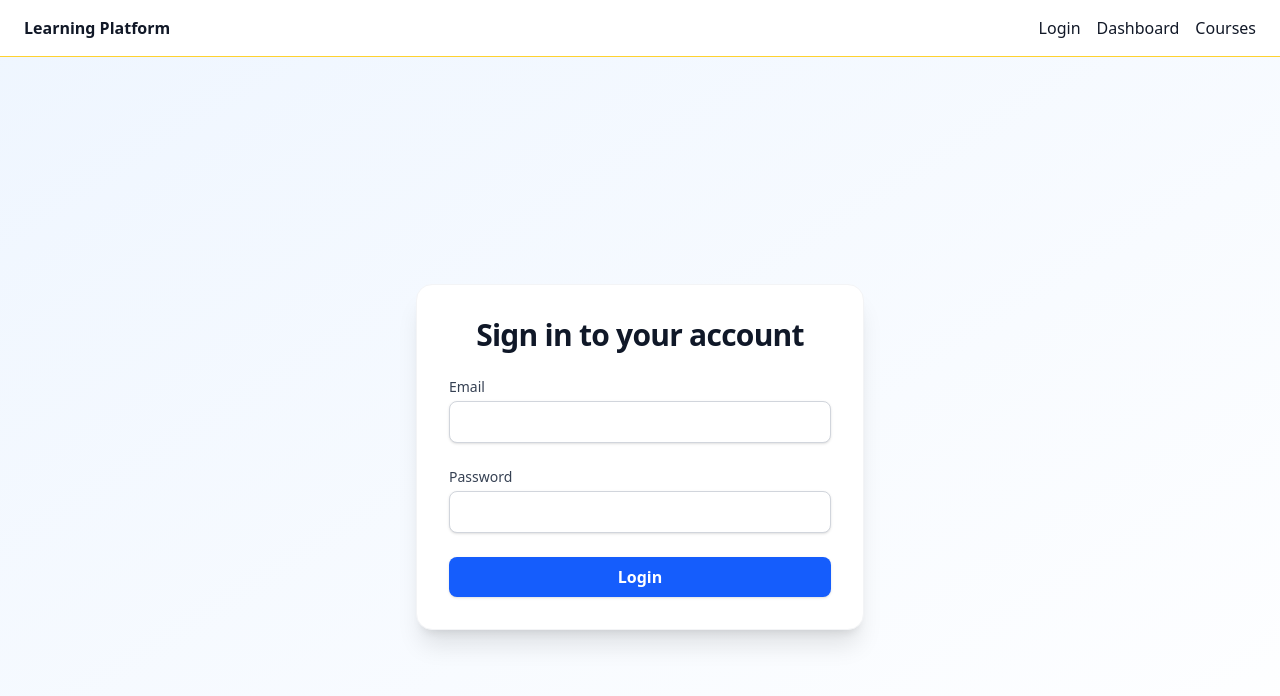
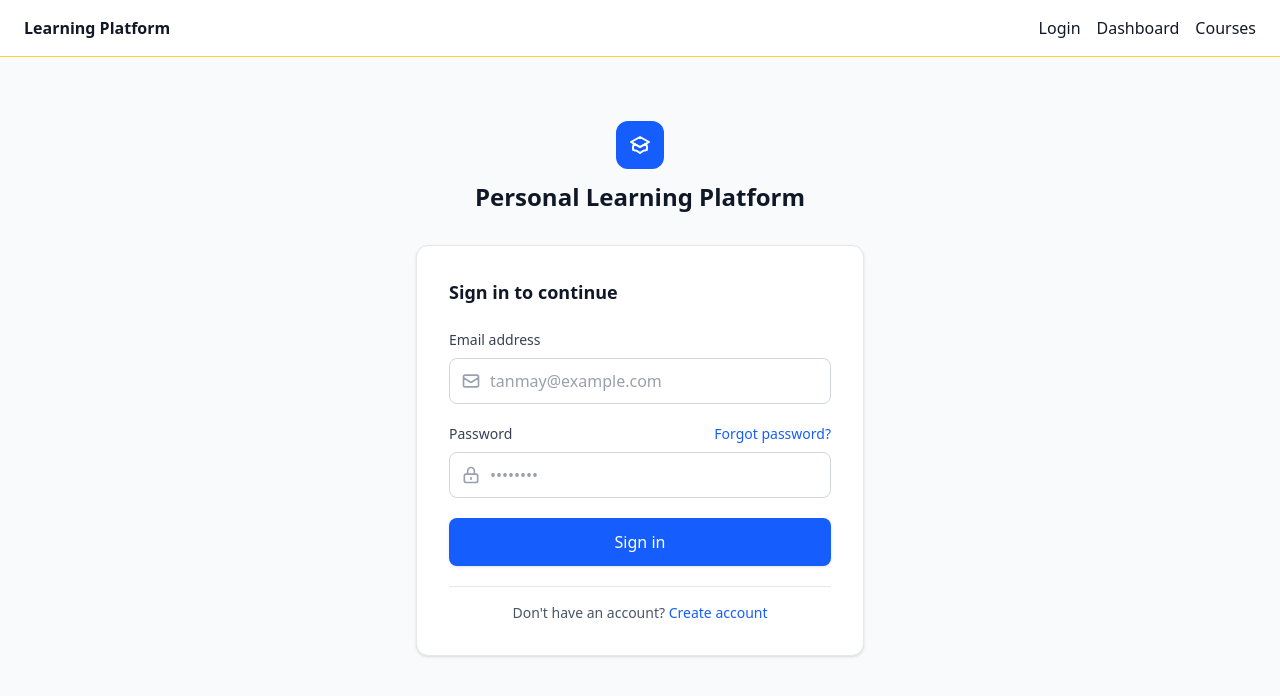
Before and after one commit to TanmayWarthe/personal-learning-platform, a Next.js app in the folder client/: page /login in a window 1280 px wide. Shown: the top 696 px of the page. Built offline with nearby package versions, Linux system fonts and the light colour scheme.

Commit message:
update the login page ui and add styling

```diff
--- a/client/src/app/login/page.tsx
+++ b/client/src/app/login/page.tsx
@@ -9,6 +9,7 @@ export default function LoginPage() {
   const [error, setError] = useState("");
 
   const router = useRouter();
+
   async function handleLogin(e: React.FormEvent) {
     e.preventDefault();
     setError("");
@@ -32,60 +33,116 @@ async function handleLogin(e: React.FormEvent) {
     router.push("/dashboard");
   }
 
+  return (
+    <main className="vh-screen mt-16 flex items-center justify-center bg-gray-50">
+      <div className="w-full max-w-md">
+        {/* Logo Section */}
+        <div className="text-center mb-8">
+          <div className="inline-flex items-center justify-center w-12 h-12 rounded-xl bg-blue-600 mb-3">
+            <svg className="w-6 h-6 text-white" fill="none" stroke="currentColor" viewBox="0 0 24 24">
+              <path strokeLinecap="round" strokeLinejoin="round" strokeWidth="2" d="M12 14l9-5-9-5-9 5 9 5z" />
+              <path strokeLinecap="round" strokeLinejoin="round" strokeWidth="2" d="M12 14l6.16-3.422a12.083 12.083 0 01.665 6.479A11.952 11.952 0 0012 20.055a11.952 11.952 0 00-6.824-2.998 12.078 12.078 0 01.665-6.479L12 14z" />
+            </svg>
+          </div>
+          <h1 className="text-2xl font-bold text-gray-900">Personal Learning Platform</h1>
+          {/* <p className="text-gray-600 mt-2 text-sm">Master programming & DSA concepts</p> */}
+        </div>
 
-  return (
-    <main className="min-h-screen flex items-center justify-center bg-gradient-to-br from-blue-50 to-white dark:from-zinc-900 dark:to-zinc-800 py-12 px-4">
-      <section className="w-full max-w-md bg-white dark:bg-zinc-900 rounded-2xl shadow-xl p-8 border border-gray-100 dark:border-zinc-800">
-        <h1 className="text-3xl font-extrabold text-center text-gray-900 dark:text-white mb-6 tracking-tight">
-          Sign in to your account
-        </h1>
-        <form onSubmit={handleLogin} className="space-y-6">
+        {/* Login Card */}
+        <div className="bg-white rounded-xl shadow-sm border border-gray-200 p-8">
+          <h2 className="text-lg font-semibold text-gray-900 mb-6">Sign in to continue</h2>
+
+          <form onSubmit={handleLogin} className="space-y-5">
+            {/* Email Input */}
             <div>
-            <label
-              htmlFor="email"
-              className="block text-sm font-medium text-gray-700 dark:text-gray-200 mb-1"
-            >
-              Email
+              <label htmlFor="email" className="block text-sm font-medium text-gray-700 mb-2">
+                Email address
               </label>
+              <div className="relative">
+                <div className="absolute inset-y-0 left-0 pl-3 flex items-center pointer-events-none">
+                  <svg className="h-5 w-5 text-gray-400" fill="none" stroke="currentColor" viewBox="0 0 24 24">
+                    <path strokeLinecap="round" strokeLinejoin="round" strokeWidth="2" d="M3 8l7.89 5.26a2 2 0 002.22 0L21 8M5 19h14a2 2 0 002-2V7a2 2 0 00-2-2H5a2 2 0 00-2 2v10a2 2 0 002 2z" />
+                  </svg>
+                </div>
                 <input
                   id="email"
                   name="email"
                   type="email"
                   autoComplete="email"
                   required
-              className="block w-full px-4 py-2 border border-gray-300 dark:border-zinc-700 rounded-lg shadow-sm focus:ring-2 focus:ring-blue-200 focus:border-blue-400 dark:focus:border-blue-600 outline-none text-gray-900 dark:text-gray-100 bg-white dark:bg-zinc-800"
+                  className="block w-full pl-10 pr-3 py-2.5 border border-gray-300 rounded-lg focus:ring-2 focus:ring-blue-500 focus:border-blue-500 outline-none transition-colors text-gray-900 placeholder-gray-400"
+                  placeholder="tanmay@example.com"
                   onChange={(e) => setEmail(e.target.value)}
                 />
               </div>
+            </div>
+
+            {/* Password Input */}
             <div>
-            <label
-              htmlFor="password"
-              className="block text-sm font-medium text-gray-700 dark:text-gray-200 mb-1"
-            >
+              <div className="flex items-center justify-between mb-2">
+                <label htmlFor="password" className="block text-sm font-medium text-gray-700">
                   Password
                 </label>
+                <a href="#" className="text-sm font-medium text-blue-600 hover:text-blue-500 transition-colors">
+                  Forgot password?
+                </a>
+              </div>
+              <div className="relative">
+                <div className="absolute inset-y-0 left-0 pl-3 flex items-center pointer-events-none">
+                  <svg className="h-5 w-5 text-gray-400" fill="none" stroke="currentColor" viewBox="0 0 24 24">
+                    <path strokeLinecap="round" strokeLinejoin="round" strokeWidth="2" d="M12 15v2m-6 4h12a2 2 0 002-2v-6a2 2 0 00-2-2H6a2 2 0 00-2 2v6a2 2 0 002 2zm10-10V7a4 4 0 00-8 0v4h8z" />
+                  </svg>
+                </div>
                 <input
                   id="password"
                   name="password"
                   type="password"
                   autoComplete="current-password"
                   required
-              className="block w-full px-4 py-2 border border-gray-300 dark:border-zinc-700 rounded-lg shadow-sm focus:ring-2 focus:ring-blue-200 focus:border-blue-400 dark:focus:border-blue-600 outline-none text-gray-900 dark:text-gray-100 bg-white dark:bg-zinc-800"
+                  className="block w-full pl-10 pr-3 py-2.5 border border-gray-300 rounded-lg focus:ring-2 focus:ring-blue-500 focus:border-blue-500 outline-none transition-colors text-gray-900 placeholder-gray-400"
+                  placeholder="••••••••"
                   onChange={(e) => setPassword(e.target.value)}
                 />
               </div>
+            </div>
 
-          {error && <p className="text-red-500 text-sm">{error}</p>}
-          <div>
+            {/* Error Message */}
+            {error && (
+              <div className="p-3 bg-red-50 border border-red-200 rounded-lg">
+                <p className="text-sm text-red-600 flex items-center">
+                  <svg className="w-4 h-4 mr-2" fill="currentColor" viewBox="0 0 20 20">
+                    <path fillRule="evenodd" d="M10 18a8 8 0 100-16 8 8 0 000 16zM8.707 7.293a1 1 0 00-1.414 1.414L8.586 10l-1.293 1.293a1 1 0 101.414 1.414L10 11.414l1.293 1.293a1 1 0 001.414-1.414L11.414 10l1.293-1.293a1 1 0 00-1.414-1.414L10 8.586 8.707 7.293z" clipRule="evenodd" />
+                  </svg>
+                  {error}
+                </p>
+              </div>
+            )}
+
+            {/* Login Button */}
             <button
               type="submit"
-              className="w-full py-2 px-4 bg-blue-600 hover:bg-blue-700 text-white font-semibold rounded-lg shadow transition-colors"
+              className="w-full py-3 px-4 bg-blue-600 hover:bg-blue-700 text-white font-medium rounded-lg shadow-sm transition-colors duration-200 focus:outline-none focus:ring-2 focus:ring-offset-2 focus:ring-blue-500"
             >
-              Login
+              Sign in
             </button>
+
+            {/* Registration Link */}
+            <div className="pt-4 border-t border-gray-200">
+              <p className="text-center text-gray-600 text-sm">
+                Don't have an account?{" "}
+                <a href="/register"
+                onClick={(e) => {
+                    e.preventDefault();
+                    router.push("/register");
+                  }}
+                className="font-medium text-blue-600 hover:text-blue-500 transition-colors">
+                  Create account
+                </a>
+              </p>
             </div>
           </form>
-      </section>
+        </div>
+      </div>
     </main>
   );
 }
```
Lines whose indentation alone changed are shown as unchanged.
